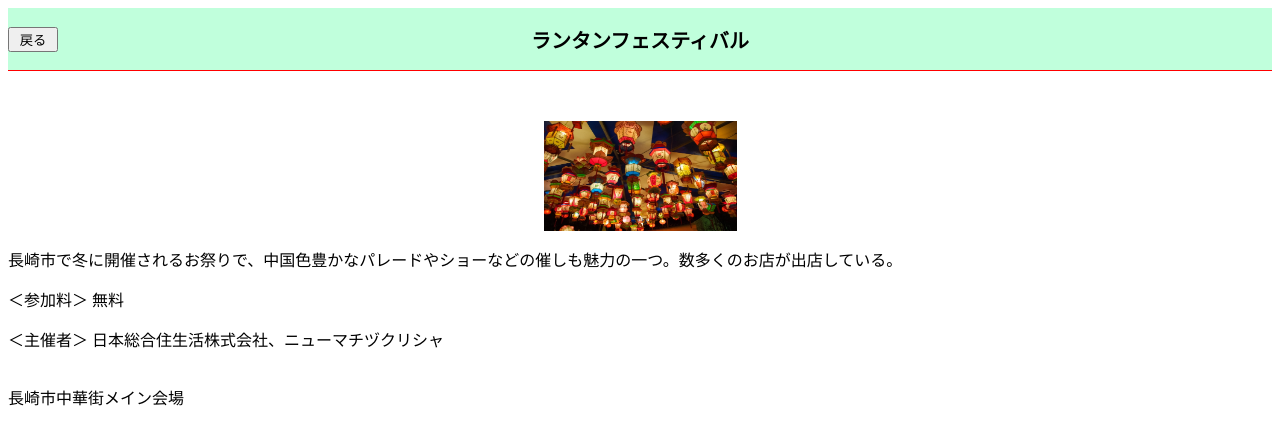
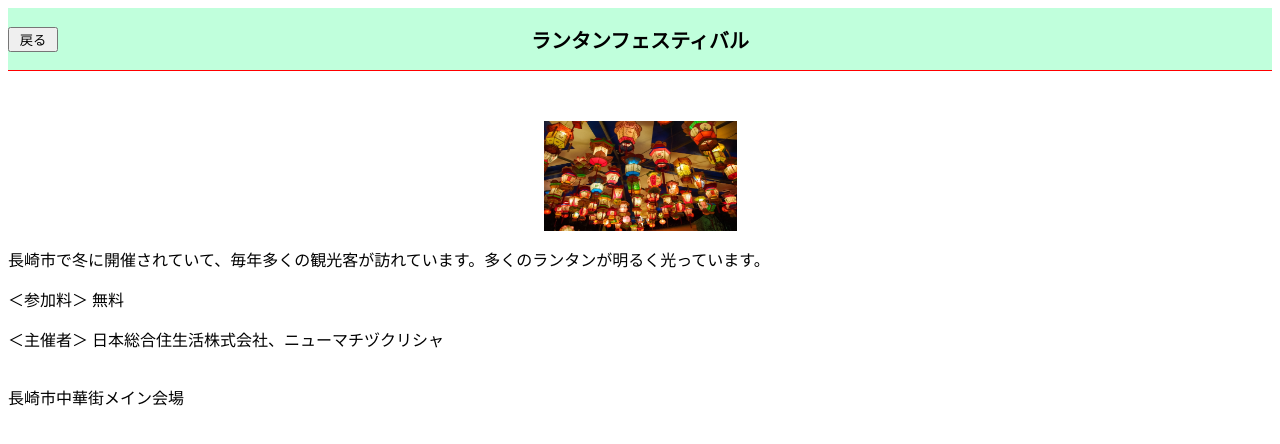
Before and after one commit to shimashoR3/nagasaki, a plain HTML site: page kankou/fes.html in a window 1280 px wide. Drawn offline with Linux system fonts and the light colour scheme.

Commit message:
Update fes.html

```diff
--- a/kankou/fes.html
+++ b/kankou/fes.html
@@ -13,7 +13,7 @@
        <div></div>
    </nav>
     <img src="rantan.jpg"  width="193" height="110"style="display: block; margin: auto;">
-       <p>長崎市で冬に開催されるお祭りで、中国色豊かなパレードやショーなどの催しも魅力の一つ。数多くのお店が出店している。</p>
+       <p>長崎市で冬に開催されていて、毎年多くの観光客が訪れています。多くのランタンが明るく光っています。</p>
 
        <p>＜参加料＞  無料</p>
        <p>＜主催者＞  日本総合住生活株式会社、ニューマチヅクリシャ</p>
```
